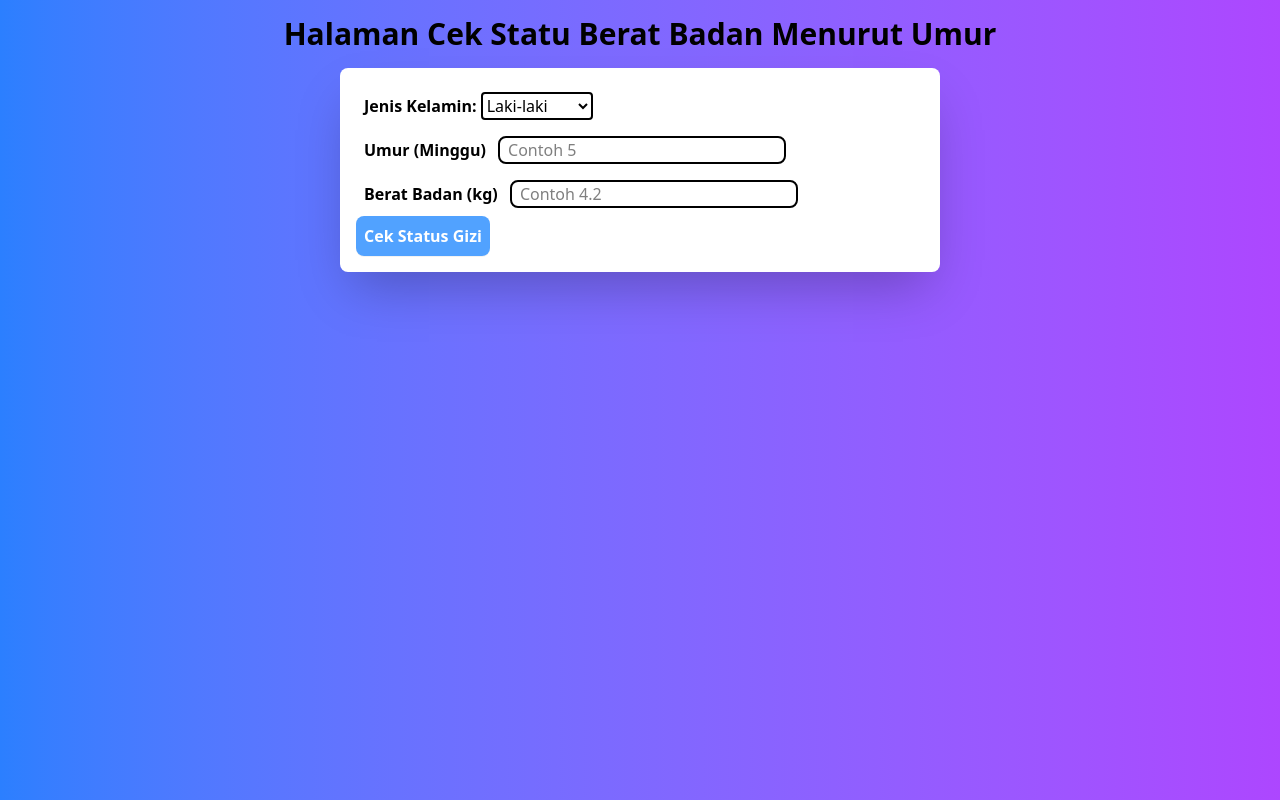
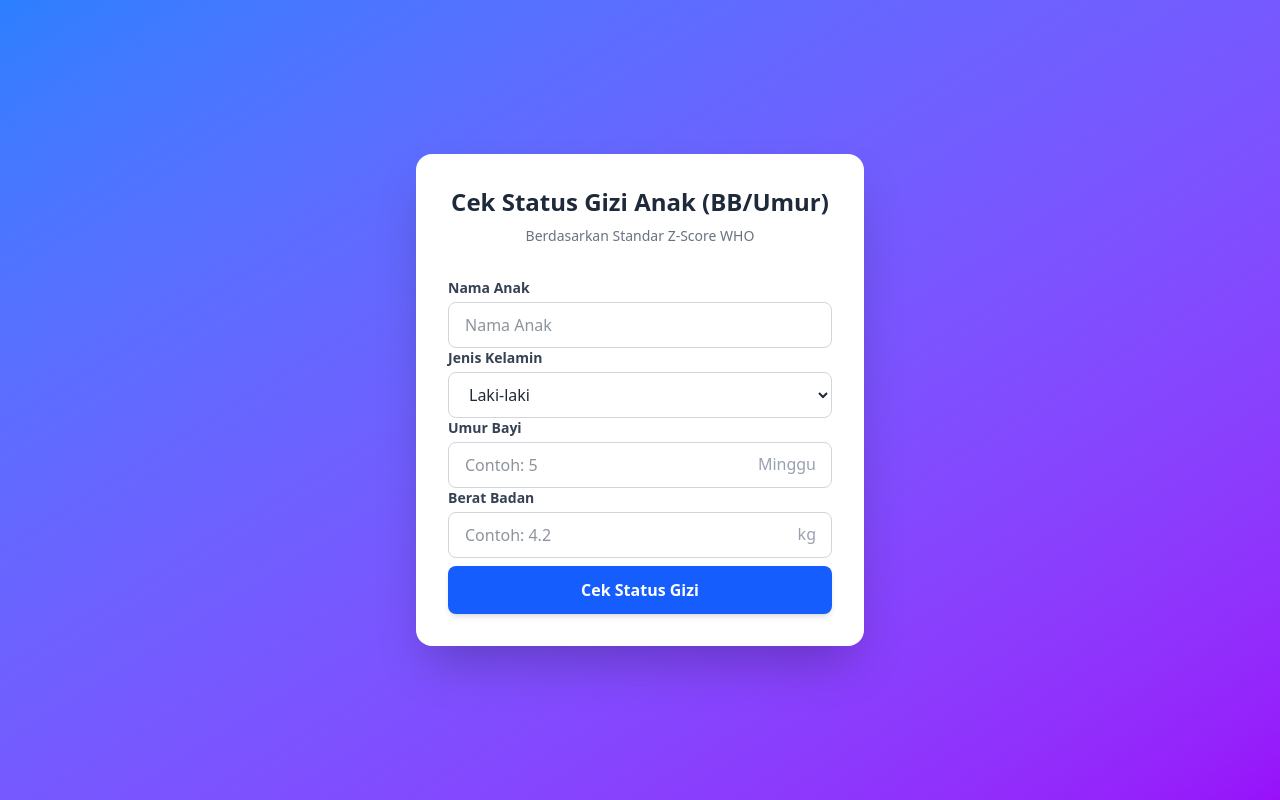
Before and after one commit to gunawan-ly/posyandu, a Flask app: page / in a window 1280 px wide. Run offline with Flask 3, Linux system fonts and the light colour scheme.

Commit message:
Update Tampilan Halaman Home (Update v1.5)

```diff
--- a/templates/index.html
+++ b/templates/index.html
@@ -1,31 +1,112 @@
 <!doctype html>
-<html lang="en">
+<html lang="id">
   <head>
     <meta charset="UTF-8" />
     <meta name="viewport" content="width=device-width, initial-scale=1.0" />
     <script src="https://cdn.jsdelivr.net/npm/@tailwindcss/browser@4"></script>
-    <title>Halaman Home</title>
+    <title>Cek Status Gizi Posyandu</title>
   </head>
-  <body class="bg-linear-to-r from-blue-500 to-purple-500">
-    <div class="container mx-auto px-4 justify-items-center">
-      <h1 class="text-3xl font-bold text-center my-4">Halaman Cek Statu Berat Badan Menurut Umur</h1>
-      <form action="/hitung" method="POST" class="bg-white shadow-2xl w-150 h-auto rounded-lg py-4 px-4">
-        <div class="px-2 py-2">
-          <label for="jk" class="font-semibold">Jenis Kelamin: </label>
-          <select name="jk" id="jk" required class="border-2 rounded">
+
+  <body
+    class="bg-gradient-to-br from-blue-500 to-purple-600 min-h-screen flex items-center justify-center p-4 font-sans text-gray-800"
+  >
+    <div class="bg-white shadow-2xl rounded-2xl w-full max-w-md p-8">
+      <div class="text-center mb-8">
+        <h1 class="text-2xl font-bold text-gray-800">
+          Cek Status Gizi Anak (BB/Umur)
+        </h1>
+        <p class="text-gray-500 text-sm mt-2">
+          Berdasarkan Standar Z-Score WHO
+        </p>
+      </div>
+
+      <form action="/hitung" method="POST" class="space-y-5">
+        <div>
+          <label
+            for="nama"
+            class="block text-sm font-semibold text-gray-700 mb-1"
+            >Nama Anak</label
+          >
+          <div class="relative">
+            <input
+              type="text"
+              name="nama"
+              id="nama"
+              required
+              placeholder="Nama Anak"
+              class="w-full border border-gray-300 rounded-lg pl-4 pr-16 py-2.5 focus:outline-none focus:ring-2 focus:ring-blue-500 focus:border-blue-500 transition-all"
+            />
+          <label for="jk" class="block text-sm font-semibold text-gray-700 mb-1"
+            >Jenis Kelamin</label
+          >
+          <select
+            name="jk"
+            id="jk"
+            required
+            class="w-full border border-gray-300 rounded-lg px-4 py-2.5 focus:outline-none focus:ring-2 focus:ring-blue-500 focus:border-blue-500 transition-all bg-white cursor-pointer"
+          >
             <option value="L">Laki-laki</option>
             <option value="P">Perempuan</option>
           </select>
         </div>
-        <div class="px-2 py-2">
-          <label for="umur" class="font-semibold">Umur (Minggu)</label>
-          <input type="number" name="umur" id="umur" class="w-2xs border-2 rounded-lg pl-2 ml-2" min="0" max="13" required placeholder="Contoh 5">
+
+        <div>
+          <label
+            for="umur"
+            class="block text-sm font-semibold text-gray-700 mb-1"
+            >Umur Bayi</label
+          >
+          <div class="relative">
+            <input
+              type="number"
+              name="umur"
+              id="umur"
+              min="0"
+              max="13"
+              required
+              placeholder="Contoh: 5"
+              class="w-full border border-gray-300 rounded-lg pl-4 pr-16 py-2.5 focus:outline-none focus:ring-2 focus:ring-blue-500 focus:border-blue-500 transition-all"
+            />
+            <span
+              class="absolute right-4 top-2.5 text-gray-400 font-medium select-none"
+              >Minggu</span
+            >
+          </div>
         </div>
-        <div class="px-2 py-2">
-          <label for="berat" class="font-semibold">Berat Badan (kg)</label>
-          <input type="number" name="berat" id="berat" class="w-2xs border-2 rounded-lg pl-2 ml-2" step="0.01" min="0.5" required placeholder="Contoh 4.2">
+
+        <div>
+          <label
+            for="berat"
+            class="block text-sm font-semibold text-gray-700 mb-1"
+            >Berat Badan</label
+          >
+          <div class="relative">
+            <input
+              type="number"
+              name="berat"
+              id="berat"
+              step="0.01"
+              min="0.5"
+              required
+              placeholder="Contoh: 4.2"
+              class="w-full border border-gray-300 rounded-lg pl-4 pr-12 py-2.5 focus:outline-none focus:ring-2 focus:ring-blue-500 focus:border-blue-500 transition-all"
+            />
+            <span
+              class="absolute right-4 top-2.5 text-gray-400 font-medium select-none"
+              >kg</span
+            >
+          </div>
         </div>
-        <button type="submit" class="px-2 py-2 font-bold text-white shadow-2xs bg-blue-400 rounded-lg hover:bg-blue-500 transition">Cek Status Gizi</button>
+
+        <div class="pt-2">
+          <button
+            type="submit"
+            class="w-full bg-blue-600 hover:bg-blue-700 text-white font-bold py-3 px-4 rounded-lg shadow-md hover:shadow-lg transition-all transform hover:-translate-y-0.5"
+          >
+            Cek Status Gizi
+          </button>
+        </div>
       </form>
+    </div>
   </body>
 </html>
```
